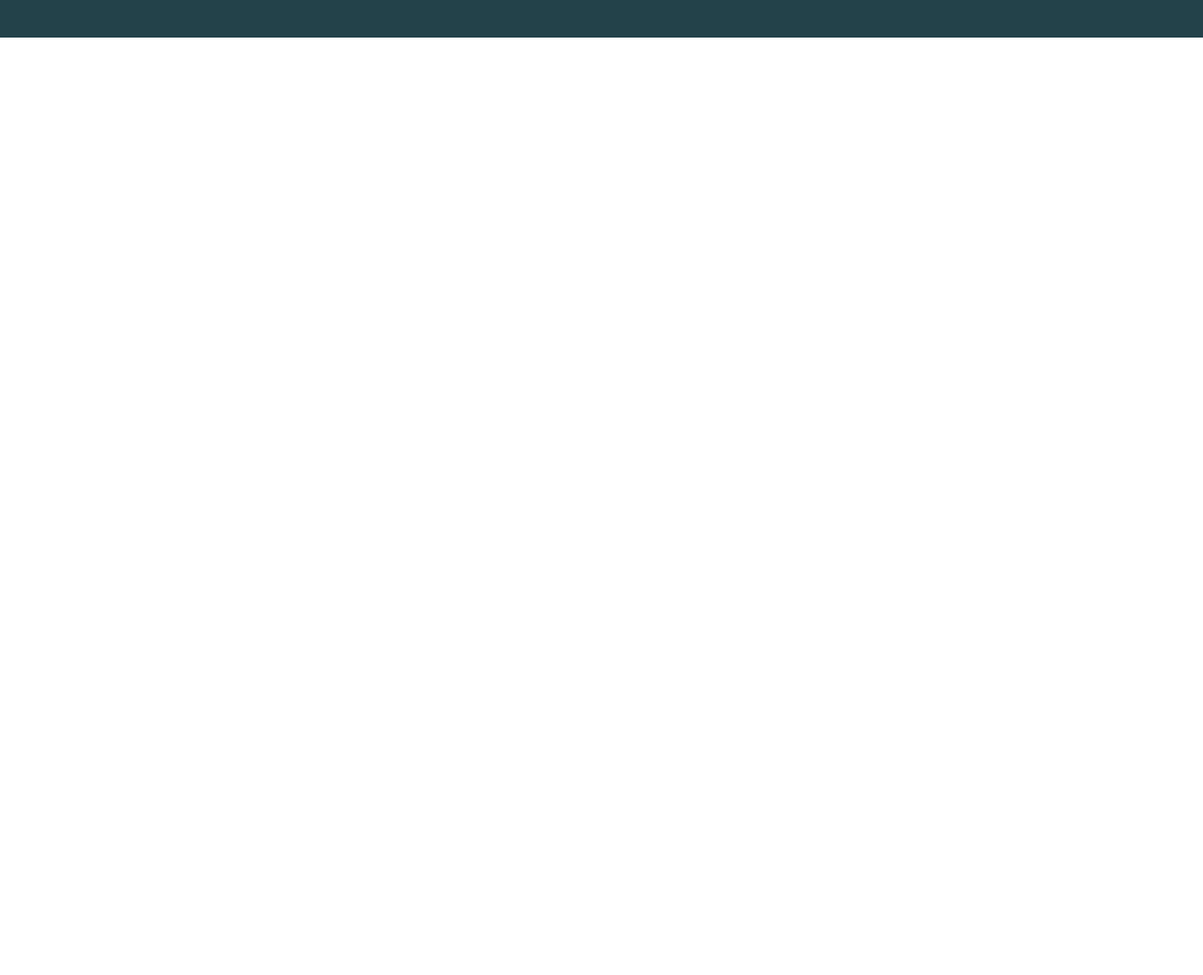
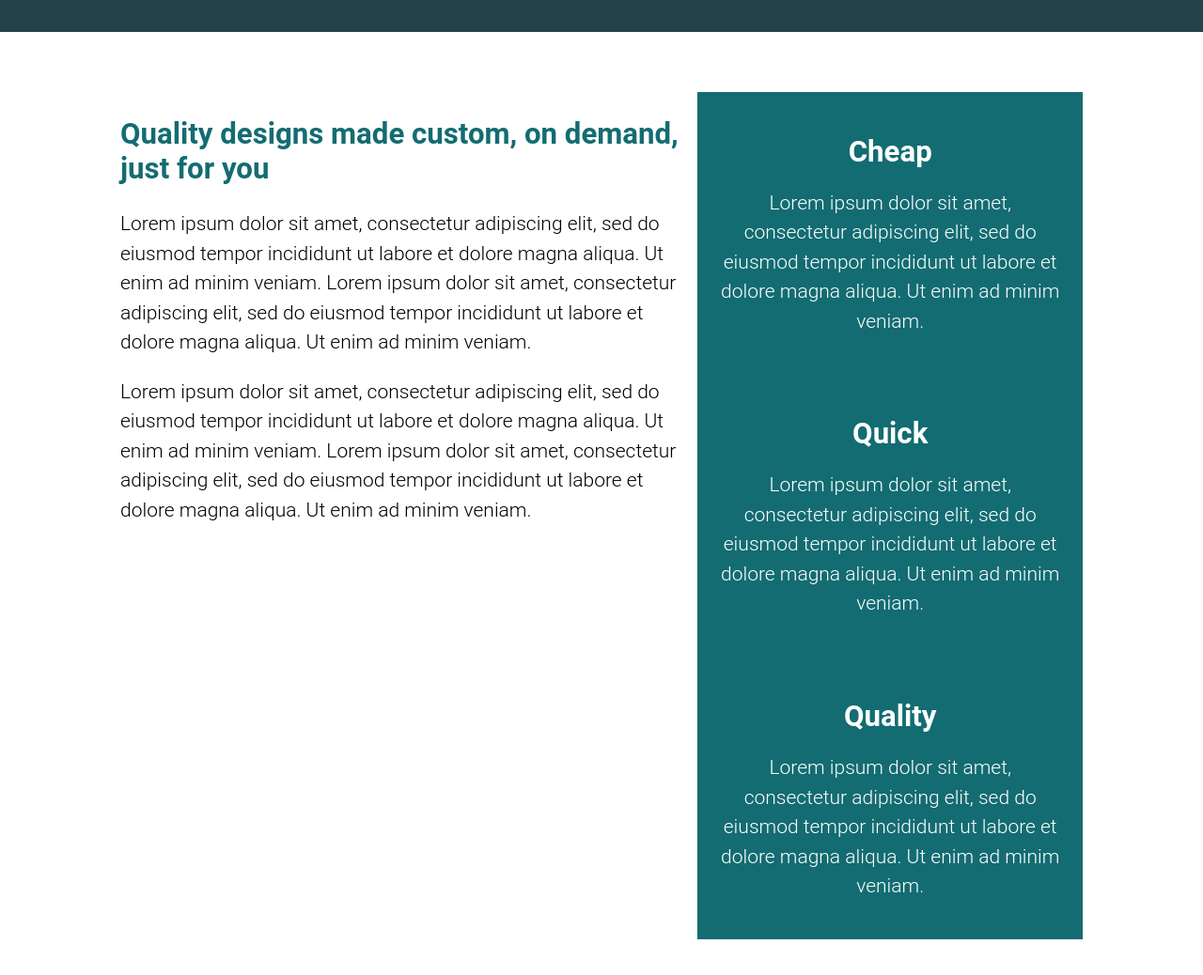
Before and after one commit to Makkatlahi/conquering-responsive-layout, a plain HTML site: page flexbox-challenge-2/index.html in a window 1280 px wide. Shown: the part 500-1538 px from the top of the page at 94% size. Before the commit the page ends 800 px from the top, so only its background shows below. Drawn offline with Linux system fonts and the light colour scheme.

Commit message:
Refactor challenge 4 HTML structure for improved layout and update styles in challenge 2 CSS for better readability and alignment

```diff
--- a/flexbox-challenge-2/index.html
+++ b/flexbox-challenge-2/index.html
@@ -18,13 +18,61 @@
           </p>
           <a href="#" class="btn">I want to learn</a>
         </div>
-
+        <!-- <div class="hero__img"> -->
         <img
           class="hero__img"
           src="./img/hero-img.jpg"
           alt="website templates"
         />
       </div>
+      <!-- </div> -->
     </div>
+    <section class="main-text row">
+      <div class="left-col">
+        <h2 class="left-col__title">
+          Quality designs made custom, on demand, just for you
+        </h2>
+        <p>
+          Lorem ipsum dolor sit amet, consectetur adipiscing elit, sed do
+          eiusmod tempor incididunt ut labore et dolore magna aliqua. Ut enim ad
+          minim veniam. Lorem ipsum dolor sit amet, consectetur adipiscing elit,
+          sed do eiusmod tempor incididunt ut labore et dolore magna aliqua. Ut
+          enim ad minim veniam.
+        </p>
+        <p>
+          Lorem ipsum dolor sit amet, consectetur adipiscing elit, sed do
+          eiusmod tempor incididunt ut labore et dolore magna aliqua. Ut enim ad
+          minim veniam. Lorem ipsum dolor sit amet, consectetur adipiscing elit,
+          sed do eiusmod tempor incididunt ut labore et dolore magna aliqua. Ut
+          enim ad minim veniam.
+        </p>
+      </div>
+      <div class="right-col">
+        <div class="right-col__row">
+          <h2>Cheap</h2>
+          <p>
+            Lorem ipsum dolor sit amet, consectetur adipiscing elit, sed do
+            eiusmod tempor incididunt ut labore et dolore magna aliqua. Ut enim
+            ad minim veniam.
+          </p>
+        </div>
+        <div class="right-col__row">
+          <h2>Quick</h2>
+          <p>
+            Lorem ipsum dolor sit amet, consectetur adipiscing elit, sed do
+            eiusmod tempor incididunt ut labore et dolore magna aliqua. Ut enim
+            ad minim veniam.
+          </p>
+        </div>
+        <div class="right-col__row">
+          <h2>Quality</h2>
+          <p>
+            Lorem ipsum dolor sit amet, consectetur adipiscing elit, sed do
+            eiusmod tempor incididunt ut labore et dolore magna aliqua. Ut enim
+            ad minim veniam.
+          </p>
+        </div>
+      </div>
+    </section>
   </body>
 </html>
--- a/flexbox-challenge-2/style.css
+++ b/flexbox-challenge-2/style.css
@@ -33,11 +33,16 @@ h1 {
   margin-top: 0;
 }
 
+p {
+  font-size: 21px;
+  font-weight: 300;
+  line-height: 1.5;
+}
+
 .container {
   width: 80%;
   max-width: 1100px;
   margin: 0 auto;
-  border: 2px solid green;
 }
 
 .row {
@@ -65,17 +70,16 @@ h1 {
 }
 
 .hero__text {
-  width: 60%;
+  width: 58%;
 }
 
 .hero__img {
-  width: 30%;
+  width: 40%;
   align-self: flex-start;
-  border: 1px solid red;
 }
 
 .hero p {
-  margin-bottom: 3em;
+  margin-bottom: 1.8em;
 }
 
 .btn {
@@ -93,3 +97,38 @@ h1 {
 .btn:focus {
   opacity: 0.75;
 }
+
+.main-text {
+  width: 80%;
+  max-width: 1100px;
+  margin: 4rem auto;
+  display: flex;
+  justify-content: space-between;
+}
+.main-text p {
+  line-height: 1.5;
+}
+.left-col {
+  width: 58%;
+}
+
+.left-col__title {
+  color: #136c72;
+}
+
+.right-col {
+  width: 40%;
+  color: white;
+}
+
+.right-col__row {
+  display: flex;
+  flex-direction: column;
+  text-align: center;
+  padding: 1.2rem;
+  background-color: #136c72;
+}
+
+.right-col__row h2 {
+  margin-bottom: 0;
+}
```
Also changed, not shown: flexbox-challenge-1/challenge4.html (+7 -9 lines).
